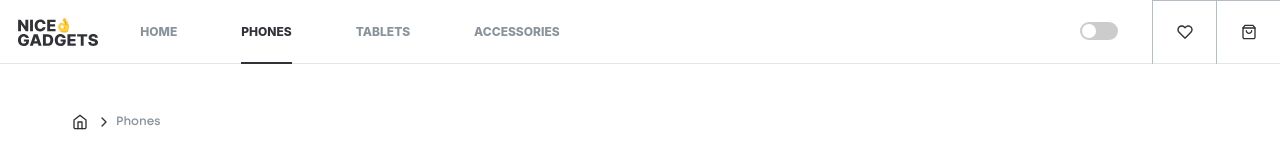
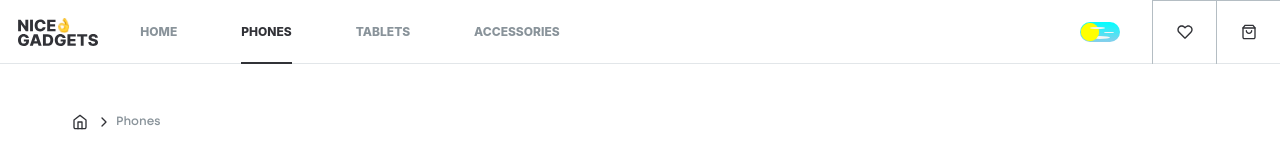
Before and after one commit to fe-nov23-nopyton/catalog, a React (Create React App) app: page /catalog/phones in a window 1280 px wide. Shown: the top 157 px of the page. Built offline with nearby package versions, Linux system fonts and the light colour scheme.

Commit message:
add toggle day/night

```diff
--- /dev/null
+++ b/src/Components/Toggle/Toggle.scss
@@ -0,0 +1,116 @@
+.toggle {
+    height: 20px;
+    width: 40px;
+    border-radius: 10px;
+    margin: auto;
+    background-image: linear-gradient(aqua, skyblue);
+    position: relative;
+    cursor: pointer;
+}
+
+.toggle.night {
+    background-image: linear-gradient(midnightblue, rebeccapurple);
+}
+
+.notch {
+    height: 18px;
+    width: 18px;
+    border-radius: 50%;
+    background: yellow;
+    position: absolute;
+    top: 1px;
+    left: 1px;
+    box-shadow: 0 0 1px yellow;
+    z-index: 1;
+    transition: all 0.3s ease;
+}
+
+.notch > .crater {
+    background: burlywood;
+    border-radius: 50%;
+    position: absolute;
+    opacity: 0;
+    box-shadow: 0 1px 1px rgba(0, 0, 0, 0.4) inset;
+}
+
+.night .crater {
+    opacity: 0.4;
+}
+
+.crater:first-child {
+    left: 1px;
+    top: 3px;
+    height: 3px;
+    width: 8px;
+    transform: rotate(-45deg);
+}
+
+.crater:last-child {
+    right: 2px;
+    top: 3px;
+    height: 3px;
+    width: 5px;
+    transform: rotate(45deg);
+}
+
+.night > .notch {
+    background: whitesmoke;
+    box-shadow: 0 0 1px whitesmoke;
+    transform: translate(20px, 0);
+}
+
+.shape {
+    position: absolute;
+    background: whitesmoke;
+    border-radius: 50%;
+    transition: all 0.3s ease;
+}
+
+.shape.sm {
+    height: 1px;
+    width: 10px;
+    top: 50%;
+    left: 60%;
+}
+
+.shape.md {
+    height: 2px;
+    width: 15px;
+    top: 25%;
+    left: 25%;
+    z-index: 2;
+}
+
+.shape.lg {
+    height: 3px;
+    width: 20px;
+    bottom: 3px;
+    left: 25%;
+}
+
+.night .shape {
+    background: lightgray;
+    box-shadow: 0 0 2px 0.5px violet;
+}
+
+.night .shape.sm {
+    height: 1px;
+    width: 1px;
+    transform: translate(-5px, 0);
+}
+
+.night .shape.sm:first-of-type {
+    transform: translate(-10px, -1px);
+}
+
+.night .shape.md {
+    height: 2px;
+    width: 2px;
+    transform: translate(1px, 0);
+}
+
+.night .shape.lg {
+    height: 3px;
+    width: 3px;
+    transform: translate(-1px, 0);
+}
--- /dev/null
+++ b/src/Components/Toggle/Toggle.tsx
@@ -0,0 +1,22 @@
+import React, { useContext, useState } from "react";
+import "./Toggle.scss"; // You can define your CSS for day/night mode styles
+import { ThemeContext } from "../../ThemeContext/ThemeContext";
+
+export const Toggle = () => {
+  const { theme, toggleTheme } = useContext(ThemeContext);
+
+  return (
+    <div onClick={toggleTheme} className={`toggle${theme !== "light-theme" ? " night" : ""}`}>
+      <div className="notch">
+        <div className="crater" />
+        <div className="crater" />
+      </div>
+      <div>
+        <div className="shape sm" />
+        <div className="shape sm" />
+        <div className="shape md" />
+        <div className="shape lg" />
+      </div>
+    </div>
+  );
+};
--- a/src/header/Header.tsx
+++ b/src/header/Header.tsx
@@ -1,9 +1,10 @@
 import { useEffect, useState } from "react";
 import "./Header.scss";
-import { Burger } from "./burger_menu/Burger";
+import { Burger } from "./Burger_menu/Burger";
 import { ButtonsHeader } from "./ButtonsHeader/ButtonsHeader";
 import { ToggleThemeButton } from "./toggleThemeButton/ToggleThemeButton";
 import { MenuNavigation } from "./Nav/MenuNavigation";
+import { Toggle } from "../Components/Toggle/Toggle";
 
 export const Header = () => {
   const [isMobile, setIsMobile] = useState(false);
@@ -37,7 +38,7 @@ export const Header = () => {
           </div>
           <div className="header__controls-buttons">
             <div className="header__controls-buttons-theme">
-              <ToggleThemeButton />
+              <Toggle />
             </div>
             <div className="header__controls-buttons-fav">
               <ButtonsHeader />
```
